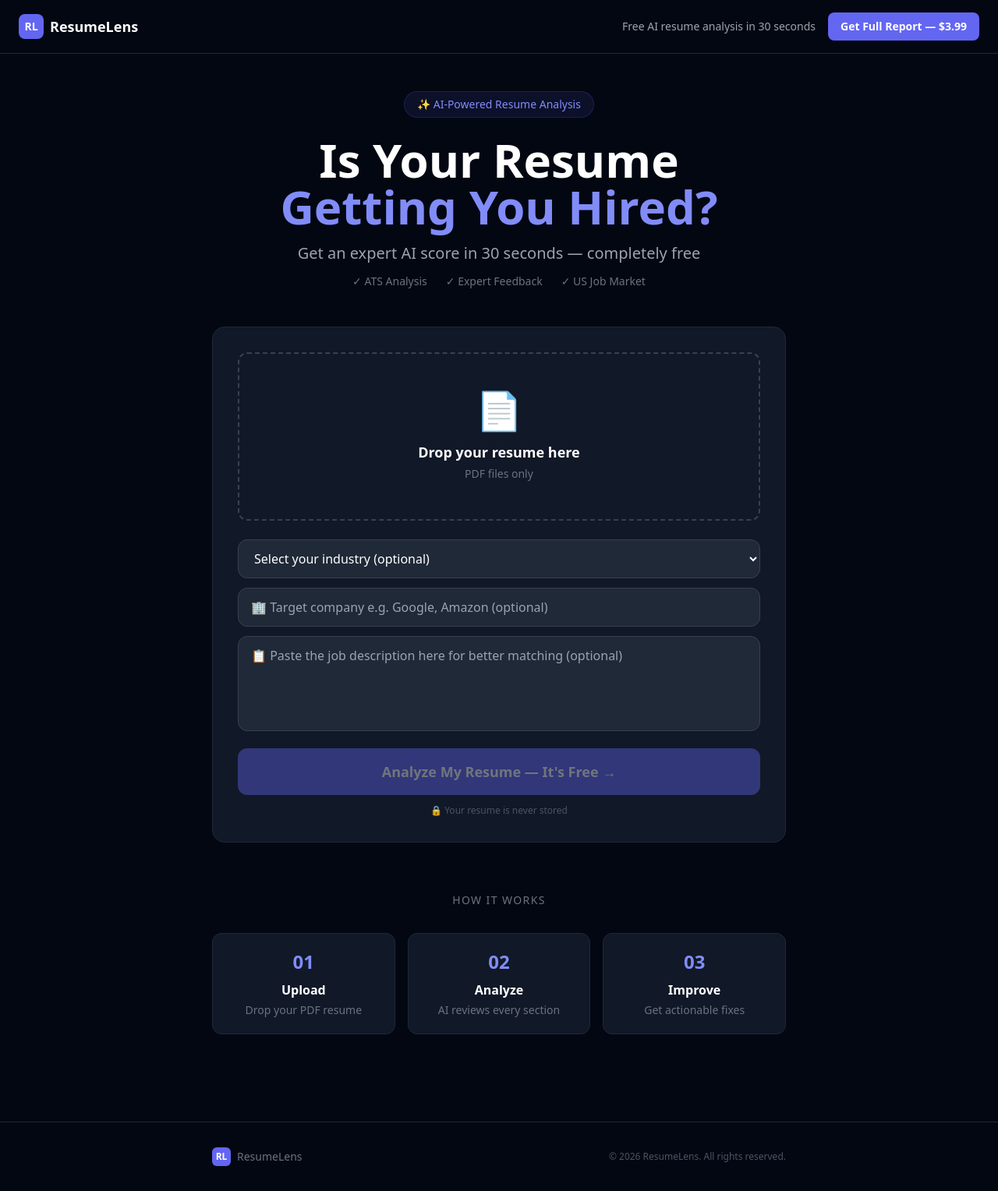
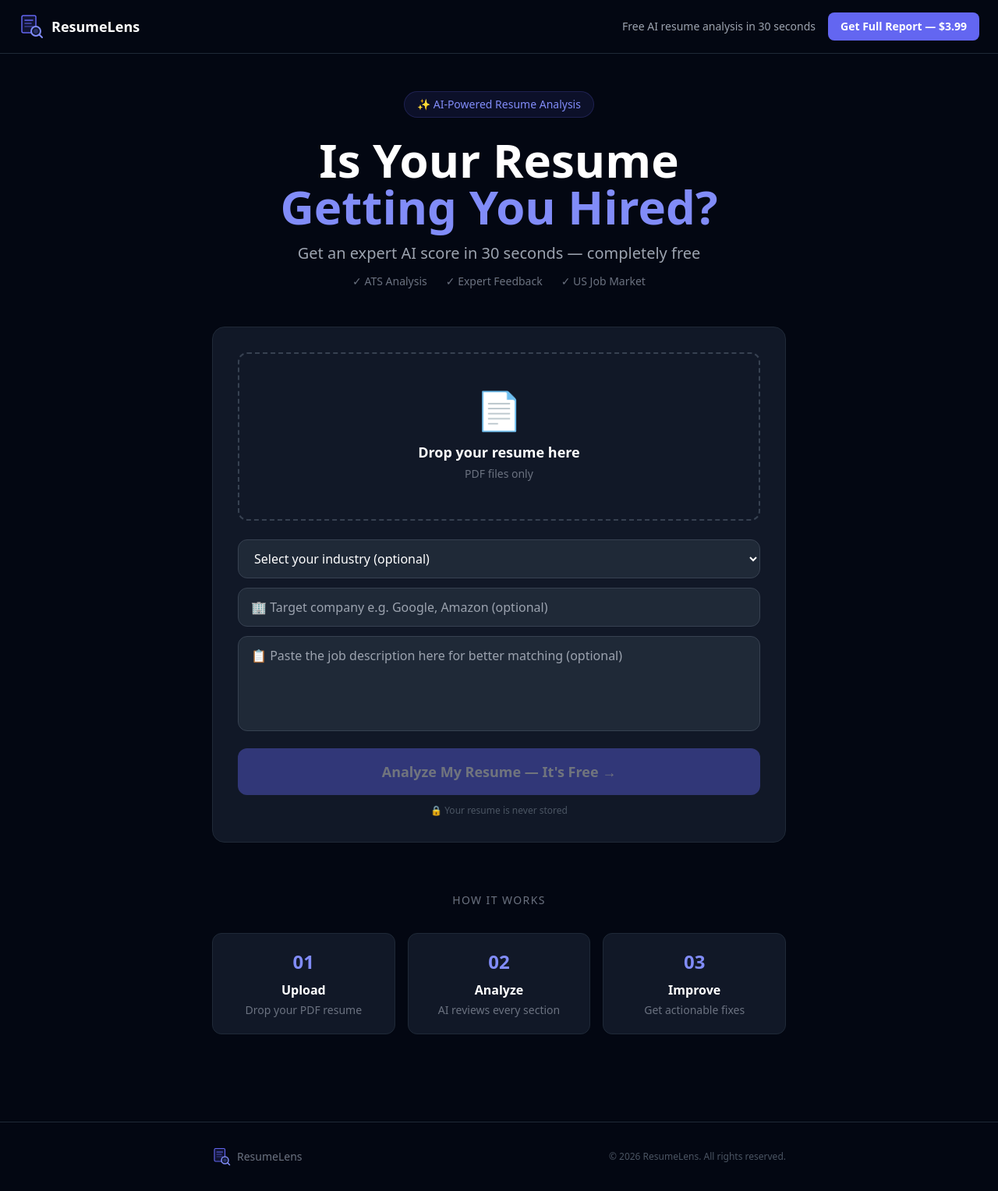
Before and after one commit to bugbugbuget04/ResumeLens, a React (Create React App) app in the folder frontend/: page / in a window 1280 px wide. Shown: the whole page at 78% size. Built offline with nearby package versions, Linux system fonts and the light colour scheme.

Commit message:
add custom SVG logo and clickable home navigation

```diff
--- a/frontend/src/App.tsx
+++ b/frontend/src/App.tsx
@@ -2,6 +2,25 @@ import { useState, useEffect } from "react";
 import axios from "axios";
 
 const CHECKOUT_URL = "https://resumelens.lemonsqueezy.com/checkout/buy/aa1a1cb6-75f1-4536-b9c4-7c5553d65dbd";
+
+// Custom SVG Logo Component
+function ResumeLensLogo({ size = 32 }: { size?: number }) {
+  return (
+    <svg width={size} height={size} viewBox="0 0 32 32" fill="none" xmlns="http://www.w3.org/2000/svg">
+      {/* Document shape */}
+      <rect x="4" y="2" width="18" height="22" rx="2" fill="#6366f1" opacity="0.15" />
+      <rect x="4" y="2" width="18" height="22" rx="2" stroke="#6366f1" strokeWidth="1.5" />
+      {/* Lines representing resume text */}
+      <line x1="8" y1="8" x2="18" y2="8" stroke="#6366f1" strokeWidth="1.5" strokeLinecap="round" />
+      <line x1="8" y1="12" x2="16" y2="12" stroke="#6366f1" strokeWidth="1.5" strokeLinecap="round" opacity="0.7" />
+      <line x1="8" y1="16" x2="18" y2="16" stroke="#6366f1" strokeWidth="1.5" strokeLinecap="round" opacity="0.5" />
+      {/* Magnifying glass */}
+      <circle cx="22" cy="22" r="6" fill="#0f172a" stroke="#818cf8" strokeWidth="2" />
+      <circle cx="22" cy="22" r="3" fill="#6366f1" opacity="0.3" />
+      <line x1="26.5" y1="26.5" x2="30" y2="30" stroke="#818cf8" strokeWidth="2" strokeLinecap="round" />
+    </svg>
+  );
+}
 
 export default function App() {
   const [file, setFile] = useState<File | null>(null);
@@ -50,6 +69,19 @@ export default function App() {
     window.location.href = `${CHECKOUT_URL}?checkout[success_url]=${successUrl}`;
   };
 
+  // Go back to homepage (reset to upload screen)
+  const handleGoHome = () => {
+    setResult(null);
+    setFile(null);
+    setPremium(false);
+    setEmailSubmitted(false);
+    setIndustry("");
+    setJobDescription("");
+    setTargetCompany("");
+    localStorage.clear();
+    window.scrollTo({ top: 0, behavior: "smooth" });
+  };
+
   const handleAnalyze = async () => {
     if (!file) return;
     setLoading(true);
@@ -95,10 +127,14 @@ export default function App() {
   return (
     <div className="min-h-screen bg-gray-950 text-white">
       <nav className="border-b border-gray-800 px-6 py-4 flex justify-between items-center">
-        <div className="flex items-center gap-2">
-          <div className="w-8 h-8 bg-indigo-500 rounded-lg flex items-center justify-center font-black text-sm">RL</div>
+        {/* Clickable logo + name — takes user back to homepage */}
+        <button
+          onClick={handleGoHome}
+          className="flex items-center gap-2.5 hover:opacity-80 transition-opacity cursor-pointer"
+        >
+          <ResumeLensLogo size={32} />
           <span className="text-lg font-bold text-white">ResumeLens</span>
-        </div>
+        </button>
         <div className="flex items-center gap-4">
           <span className="text-gray-400 text-sm hidden md:block">Free AI resume analysis in 30 seconds</span>
           <button onClick={handleCheckout} className="bg-indigo-500 hover:bg-indigo-400 text-white px-4 py-2 rounded-lg text-sm font-semibold transition-all">
@@ -503,11 +539,7 @@ export default function App() {
             )}
 
             <button
-              onClick={() => {
-                setResult(null); setFile(null); setPremium(false);
-                setEmailSubmitted(false); setIndustry(""); setJobDescription(""); setTargetCompany("");
-                localStorage.clear();
-              }}
+              onClick={handleGoHome}
               className="w-full text-sm text-gray-600 hover:text-gray-400 underline text-center py-2 transition-all"
             >
               ← Analyze another resume
@@ -518,10 +550,10 @@ export default function App() {
 
       <footer className="border-t border-gray-800 py-8 mt-16">
         <div className="max-w-3xl mx-auto px-4 flex justify-between items-center">
-          <div className="flex items-center gap-2">
-            <div className="w-6 h-6 bg-indigo-500 rounded-md flex items-center justify-center font-black text-xs">RL</div>
+          <button onClick={handleGoHome} className="flex items-center gap-2 hover:opacity-80 transition-opacity cursor-pointer">
+            <ResumeLensLogo size={24} />
             <span className="text-gray-500 text-sm">ResumeLens</span>
-          </div>
+          </button>
           <p className="text-gray-600 text-xs">© 2026 ResumeLens. All rights reserved.</p>
         </div>
       </footer>
```
